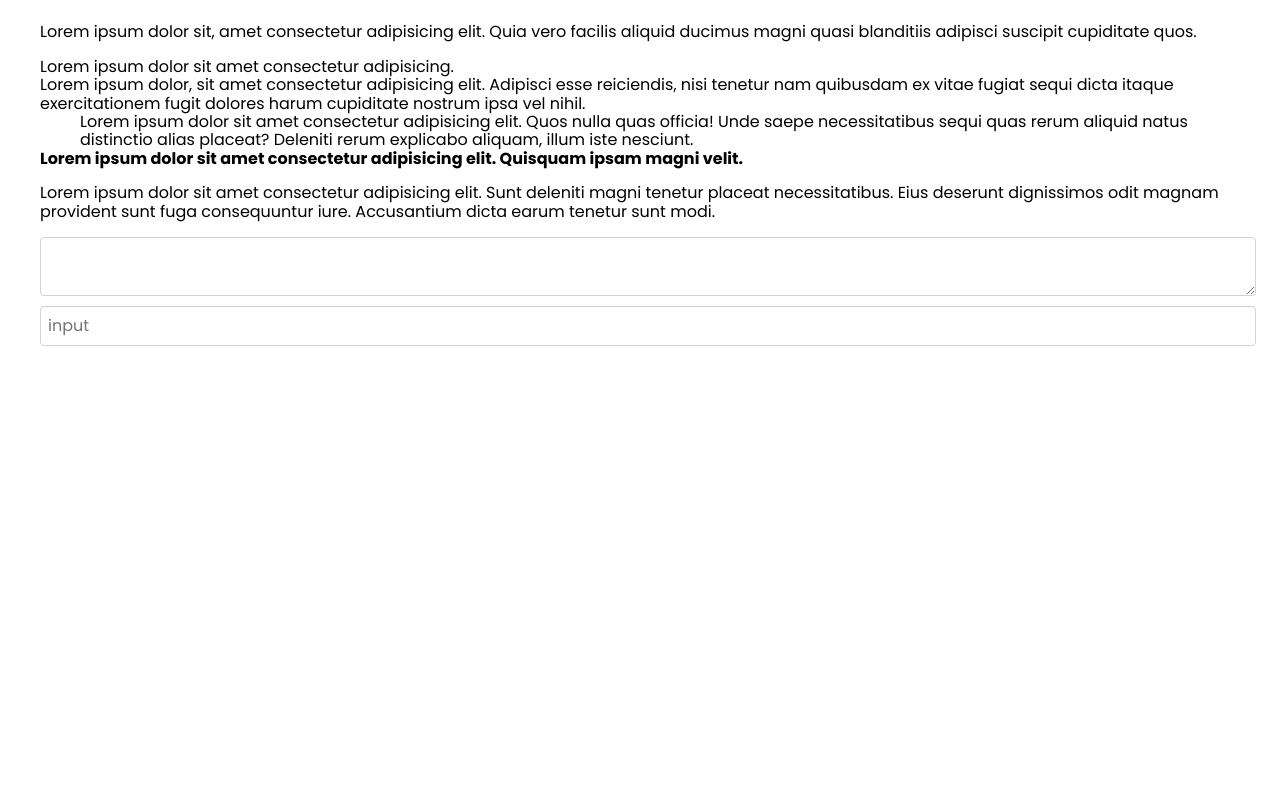
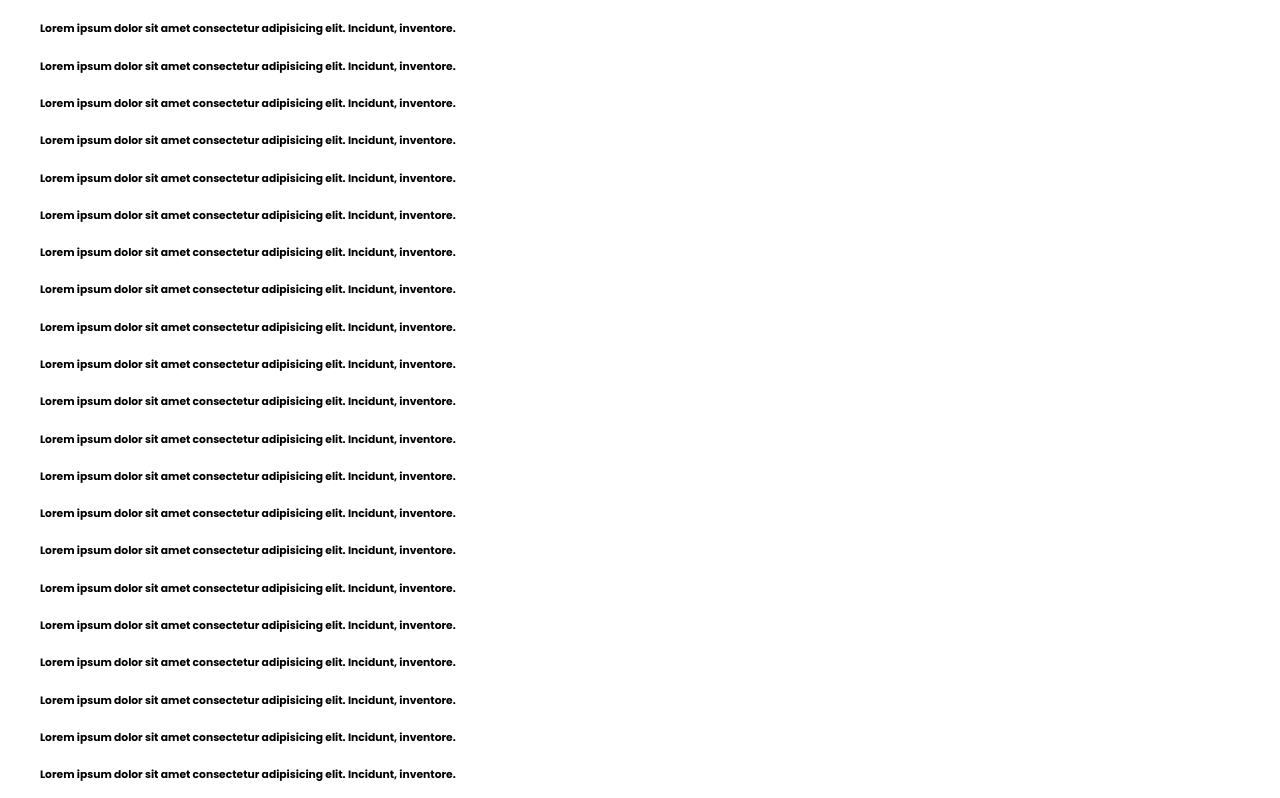
Before and after one commit to AlaaSassii/LoLInsightHub-2023, a React (Vite) app: page / in a window 1280 px wide. Shown: the part 822-1620 px from the top of the page. Before the commit the page ends 1178 px from the top, so only its background shows below. Built offline with nearby package versions, Linux system fonts and the light colour scheme.

Commit message:
add new animation for wrapper

```diff
--- a/src/App.tsx
+++ b/src/App.tsx
@@ -3,6 +3,7 @@ import Container from './components/common/container'
 import Tooltip from './components/common/tooltip'
 import Alert from './components/common/alert'
 import Toggle from './components/specefic/navbar/toggle/toggle'
+import AnimatedWrapper from './components/common/animationWrapper'
 
 function App() {
   return (
@@ -27,11 +28,36 @@ function App() {
         <Alert type="success" message="This is a success message." icon="FaCheckCircle" />
       </div>
       <>
-        <h1>Lorem ipsum dolor sit amet consectetur adipisicing elit. Incidunt, inventore.</h1>
+        <AnimatedWrapper animationType='from-bottom'>
+          <h1>Lorem ipsum dolor sit amet consectetur adipisicing elit. Incidunt, inventore.</h1>
+
+        </AnimatedWrapper>
         <h2>Lorem ipsum dolor sit amet consectetur adipisicing elit. Incidunt, inventore.</h2>
         <h3>Lorem ipsum dolor sit amet consectetur adipisicing elit. Incidunt, inventore.</h3>
         <h4>Lorem ipsum dolor sit amet consectetur adipisicing elit. Incidunt, inventore.</h4>
         <h5>Lorem ipsum dolor sit amet consectetur adipisicing elit. Incidunt, inventore.</h5>
+        <h6>Lorem ipsum dolor sit amet consectetur adipisicing elit. Incidunt, inventore.</h6>
+        <h6>Lorem ipsum dolor sit amet consectetur adipisicing elit. Incidunt, inventore.</h6>
+        <h6>Lorem ipsum dolor sit amet consectetur adipisicing elit. Incidunt, inventore.</h6>
+        <h6>Lorem ipsum dolor sit amet consectetur adipisicing elit. Incidunt, inventore.</h6>
+        <h6>Lorem ipsum dolor sit amet consectetur adipisicing elit. Incidunt, inventore.</h6>
+        <h6>Lorem ipsum dolor sit amet consectetur adipisicing elit. Incidunt, inventore.</h6>
+        <h6>Lorem ipsum dolor sit amet consectetur adipisicing elit. Incidunt, inventore.</h6>
+        <h6>Lorem ipsum dolor sit amet consectetur adipisicing elit. Incidunt, inventore.</h6>
+        <h6>Lorem ipsum dolor sit amet consectetur adipisicing elit. Incidunt, inventore.</h6>
+        <h6>Lorem ipsum dolor sit amet consectetur adipisicing elit. Incidunt, inventore.</h6>
+        <h6>Lorem ipsum dolor sit amet consectetur adipisicing elit. Incidunt, inventore.</h6>
+        <h6>Lorem ipsum dolor sit amet consectetur adipisicing elit. Incidunt, inventore.</h6>
+        <h6>Lorem ipsum dolor sit amet consectetur adipisicing elit. Incidunt, inventore.</h6>
+        <h6>Lorem ipsum dolor sit amet consectetur adipisicing elit. Incidunt, inventore.</h6>
+        <h6>Lorem ipsum dolor sit amet consectetur adipisicing elit. Incidunt, inventore.</h6>
+        <h6>Lorem ipsum dolor sit amet consectetur adipisicing elit. Incidunt, inventore.</h6>
+        <h6>Lorem ipsum dolor sit amet consectetur adipisicing elit. Incidunt, inventore.</h6>
+        <h6>Lorem ipsum dolor sit amet consectetur adipisicing elit. Incidunt, inventore.</h6>
+        <h6>Lorem ipsum dolor sit amet consectetur adipisicing elit. Incidunt, inventore.</h6>
+        <h6>Lorem ipsum dolor sit amet consectetur adipisicing elit. Incidunt, inventore.</h6>
+        <h6>Lorem ipsum dolor sit amet consectetur adipisicing elit. Incidunt, inventore.</h6>
+        <h6>Lorem ipsum dolor sit amet consectetur adipisicing elit. Incidunt, inventore.</h6>
         <h6>Lorem ipsum dolor sit amet consectetur adipisicing elit. Incidunt, inventore.</h6>
       </>
       <>
--- /dev/null
+++ b/src/components/common/animationWrapper/animationWrapper.scss
@@ -0,0 +1,55 @@
+.animated-wrapper {
+        opacity: 0;
+        transform: translateX(0); // Initial position
+        &.visible {
+          opacity: 1;
+          transform: translateX(0); // Final position (no translation)
+          transition: opacity 0.5s ease-in-out, transform 0.5s ease-in-out;
+        }
+    &.from-right {
+      animation: slideFromRight 0.5s ease-in-out both;
+    }
+
+    &.from-left {
+      animation: slideFromLeft 0.5s ease-in-out both;
+    }
+
+    &.from-bottom {
+      animation: slideFromBottom 0.5s ease-in-out both;
+    }
+
+    // Add more animations as needed
+  }
+
+  @keyframes slideFromRight {
+    0% {
+      transform: translateX(100%);
+      opacity: 0;
+    }
+    100% {
+      transform: translateX(0);
+      opacity: 1;
+    }
+  }
+
+  @keyframes slideFromLeft {
+    0% {
+      transform: translateX(-100%);
+      opacity: 0;
+    }
+    100% {
+      transform: translateX(0);
+      opacity: 1;
+    }
+  }
+
+  @keyframes slideFromBottom {
+    0% {
+      transform: translateY(100%);
+      opacity: 0;
+    }
+    100% {
+      transform: translateY(0);
+      opacity: 1;
+    }
+  }
--- /dev/null
+++ b/src/components/common/animationWrapper/animationWrapper.tsx
@@ -0,0 +1,55 @@
+import React, { ReactNode, useEffect, useRef } from 'react';
+import './animationWrapper.scss';
+
+interface AnimatedWrapperProps {
+    animationType: 'from-right' | 'from-left' | 'from-bottom';
+    children: ReactNode;
+}
+
+const AnimatedWrapper: React.FC<AnimatedWrapperProps> = ({
+    animationType,
+    children,
+}) => {
+    const animatedWrapperRef = useRef<HTMLDivElement | null>(null);
+
+    useEffect(() => {
+        const observer = new IntersectionObserver(
+            (entries) => {
+                entries.forEach((entry) => {
+                    if (entry.isIntersecting) {
+                        // Add the 'visible' class when the element is in the viewport
+                        animatedWrapperRef.current?.classList.add('visible');
+                    } else {
+                        // Remove the 'visible' class when the element is not in the viewport
+                        animatedWrapperRef.current?.classList.remove('visible');
+                    }
+                });
+            },
+            { threshold: 0.5 } // Adjust the threshold as needed
+        );
+
+        // Start observing the element when the component mounts
+        if (animatedWrapperRef.current) {
+            observer.observe(animatedWrapperRef.current);
+        }
+
+        // Stop observing when the component unmounts
+        return () => {
+            if (animatedWrapperRef.current) {
+                observer.unobserve(animatedWrapperRef.current);
+            }
+        };
+    }, []);
+
+    return (
+        <div
+            className={`animated-wrapper ${animationType}`}
+            ref={animatedWrapperRef}
+            data-aos={animationType} // Add this line if using AOS library
+        >
+            {children}
+        </div>
+    );
+};
+
+export default AnimatedWrapper;
--- /dev/null
+++ b/src/components/common/animationWrapper/index.ts
@@ -0,0 +1,2 @@
+import AnimatedWrapper from "./animationWrapper";
+export default AnimatedWrapper
```
